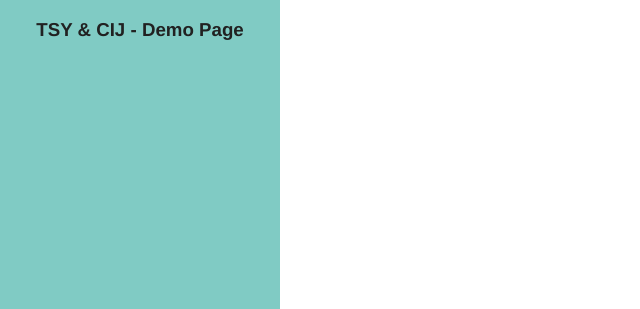
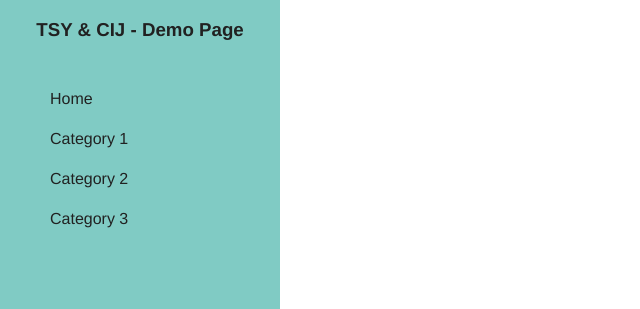
Before and after one commit to snoopy2199/my-life-map, a Vue app: page / in a window 1280 px wide. Shown: the part 255-564 px from the top of the page, without its empty margins (0-640 px from the left). Built offline with nearby package versions, Linux system fonts and the light colour scheme.

Commit message:
Add menu

```diff
--- /dev/null
+++ b/src/article/index.json
@@ -0,0 +1,14 @@
+[
+  {
+    "title": "Category 1",
+    "route": "/category1"
+  },
+  {
+    "title": "Category 2",
+    "route": "/category2"
+  },
+  {
+    "title": "Category 3",
+    "route": "/category3"
+  }
+]
--- a/src/components/Sidebar.vue
+++ b/src/components/Sidebar.vue
@@ -9,19 +9,24 @@
       {{config.title}}
     </h3>
     <div class="sidebar__menu">
-
+      <router-link class="item" to="/">Home</router-link>
+      <router-link class="item" v-for="category in categories" :to="category.route">
+        {{category.title}}
+      </router-link>
     </div>
   </div>
 </template>
 
 <script>
 import config from '@/config.json';
+import categories from '@/article/index.json';
 
 export default {
   name: 'sidebar',
   data() {
     return {
       config,
+      categories,
     };
   },
 };
@@ -71,4 +76,19 @@ export default {
 .sidebar__title {
   text-align: center;
 }
+
+.sidebar__menu {
+  padding: 20px;
+
+  .item {
+    display: block;
+    line-height: 2.5;
+    text-decoration:none;
+    color: $color-text-on-primary;
+
+    &:hover {
+      color: $color-secondary-light;
+    }
+  }
+}
 </style>
```
